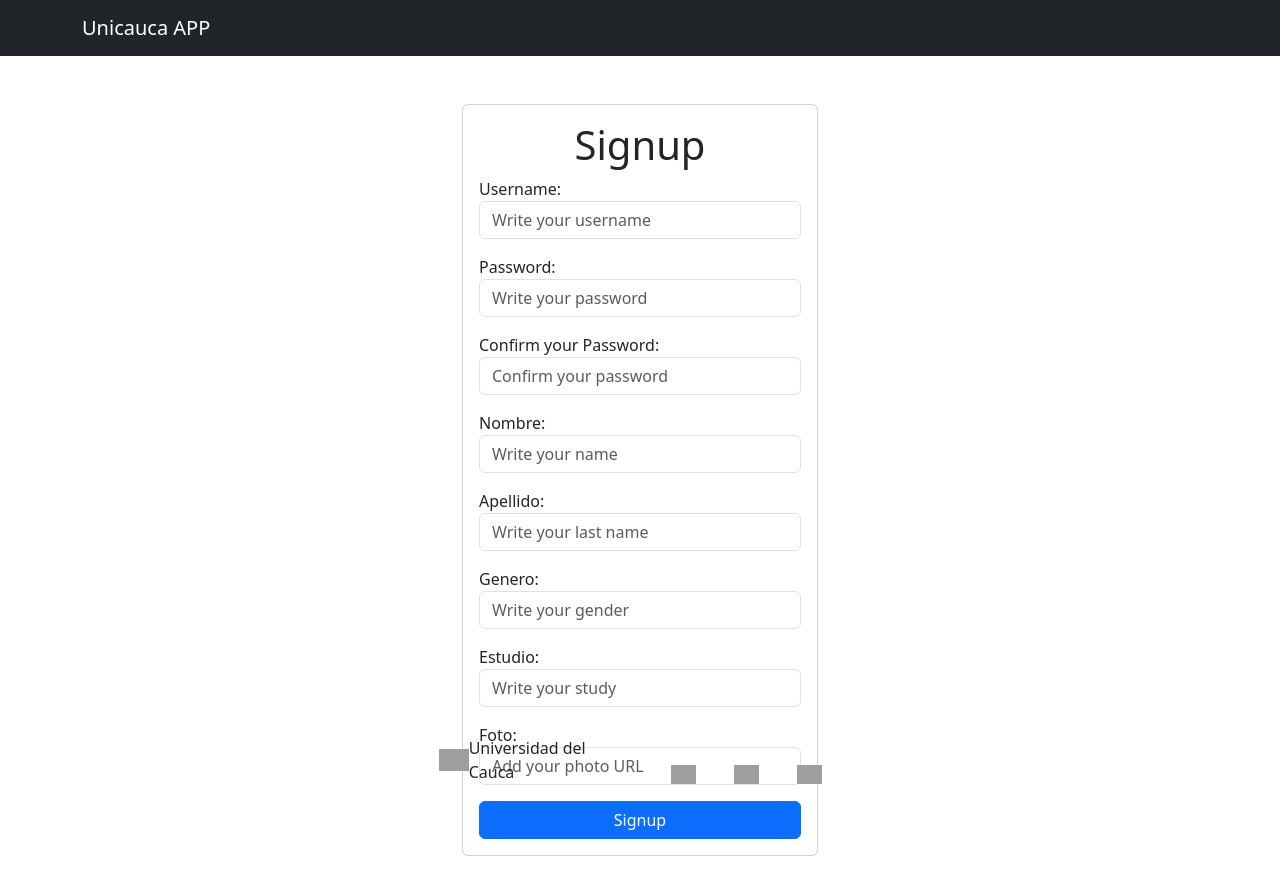
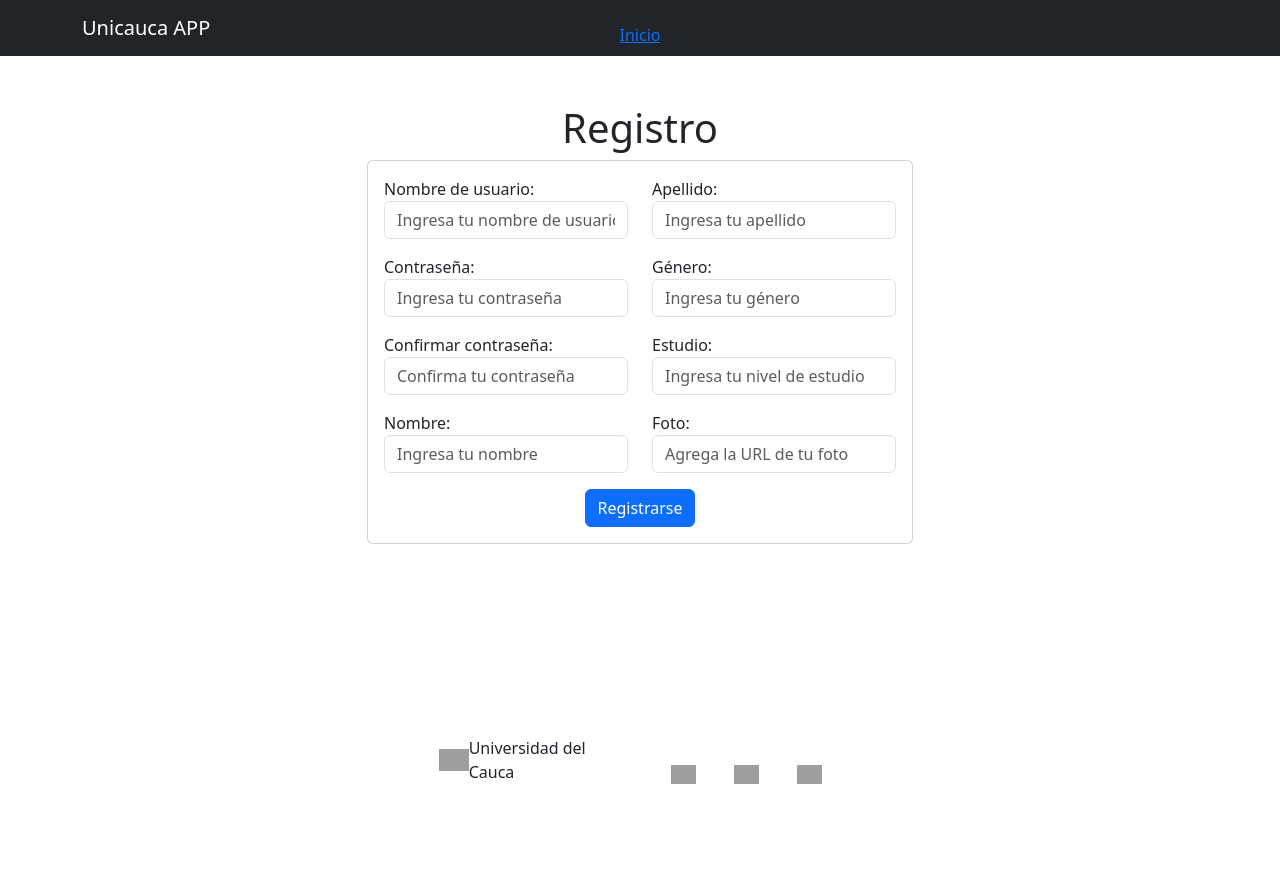
Before and after one commit to AndresFelipeO/CrudDjango, a Django app: page /signup/ in a window 1280 px wide. After the commit the page ends 784 px from the top, so only its background shows below. Run offline with Django 4.2, Linux system fonts and the light colour scheme; grey boxes are pictures that could not be loaded.

Commit message:
coordinador

```diff
--- a/tasks/templates/signin.html
+++ b/tasks/templates/signin.html
@@ -1,4 +1,4 @@
-{% extends 'base.html' %}
+{% extends 'base2.html' %}
 
 {% block content %}
 
--- a/tasks/templates/signup.html
+++ b/tasks/templates/signup.html
@@ -4,56 +4,63 @@
 
 <main class="container">
     <div class="row">
-        <div class="col-md-4 offset-md-4 mt-5">
+        <div class="col-md-6 offset-md-3 mt-5">
+            <h1 class="text-center">Registro</h1>
             <form action="/signup/" method="POST" class="card card-body">
-            <h1 class="text-center">Signup</h1>
                 {{error}}
-            {% csrf_token %} <!--token para verificar que el formulario fue creado para nuestro propio servidor-->
+                {% csrf_token %}
+                <div class="row">
+                    <div class="col-md-6">
                         <div class="mb-3">
-                <label for="username">Username: </label>
-                <input type="text" name="username" id="username" class="form-control" placeholder="Write your username">
+                            <label for="username">Nombre de usuario:</label>
+                            <input type="text" name="username" id="username" class="form-control" placeholder="Ingresa tu nombre de usuario" required>
+                        </div>
+                        <div class="mb-3">
+                            <label for="password1">Contraseña:</label>
+                            <input type="password" name="password1" id="password1" class="form-control" placeholder="Ingresa tu contraseña" required>
+                        </div>
+                        <div class="mb-3">
+                            <label for="password2">Confirmar contraseña:</label>
+                            <input type="password" name="password2" id="password2" class="form-control" placeholder="Confirma tu contraseña" required>
+                        </div>
+                        <div class="mb-3">
+                            <label for="nombre">Nombre:</label>
+                            <input type="text" name="nombre" id="nombre" class="form-control" placeholder="Ingresa tu nombre" required>
+                        </div>
+                    </div>
+                    <div class="col-md-6">
+                        <div class="mb-3">
+                            <label for="apellido">Apellido:</label>
+                            <input type="text" name="apellido" id="apellido" class="form-control" placeholder="Ingresa tu apellido" required>
                         </div>
 
                         <div class="mb-3">
-                <label for="password">Password: </label>
-                <input type="password" name="password1" id="password1" class="form-control" placeholder="Write your password">
+                            <label for="genero">Género:</label>
+                            <input type="text" name="genero" id="genero" class="form-control" placeholder="Ingresa tu género" required>
                         </div>
 
                         <div class="mb-3">
-                <label for="password2">Confirm your Password: </label>
-                <input type="password" name="password2" id="password2" class="form-control" placeholder="Confirm your password">
+                            <label for="estudio">Estudio:</label>
+                            <input type="text" name="estudio" id="estudio" class="form-control" placeholder="Ingresa tu nivel de estudio" required>
                         </div>
 
                         <div class="mb-3">
-                <label for="nombre">Nombre: </label>
-                <input type="text" name="nombre" id="nombre" class="form-control" placeholder="Write your name">
+                            <label for="foto">Foto:</label>
+                            <input type="text" name="foto" id="foto" class="form-control" placeholder="Agrega la URL de tu foto" required>
+                        </div>
+                    </div>
                 </div>
 
-            <div class="mb-3">
-                <label for="apellido">Apellido: </label>
-                <input type="text" name="apellido" id="apellido" class="form-control" placeholder="Write your last name">
+                <div class="row">
+                    <div class="col-md-12 text-center">
+                        <button class="btn btn-primary">Registrarse</button>
                     </div>
-
-            <div class="mb-3">
-                <label for="genero">Genero: </label>
-                <input type="text" name="genero" id="genero" class="form-control" placeholder="Write your gender">
                 </div>
-
-            <div class="mb-3">
-                <label for="estudio">Estudio: </label>
-                <input type="text" name="estudio" id="estudio" class="form-control" placeholder="Write your study">
-            </div>
-
-            <div class="mb-3">
-                <label for="foto">Foto: </label>
-                <input type="text" name="foto" id="foto" class="form-control" placeholder="Add your photo URL">
-            </div>
-
-            <button class="btn btn-primary">
-                Signup
-            </button>
             </form>
         </div>
     </div>
 </main>
+
+<a href="/" class="btn btn-link fixed-top ml-3 mt-3">Inicio</a>
+
 {% endblock %}
--- a/tasks/views.py
+++ b/tasks/views.py
@@ -29,9 +29,18 @@ def signup(request):
                 # Se ejecuto el  python 'manage.py migrate' y se crearon tablas sqlite por defecto
                 user = User.objects.create_user(
                     username=request.POST['username'], password=request.POST['password1'])
+                userDoc = UserDoc.objects.create(
+
+                    nombre = request.POST['nombre'],
+                    apellido = request.POST['apellido'],
+                    genero = request.POST['genero'],
+                    estudio = request.POST['estudio'],
+                    foto=request.POST['foto'],
+                    user=user
+                )
                 user.save()  # guarda el usuario en la base de datos por defecto
-                login(request, user)
-                return redirect('docente_menu') #redirecciona a la pagina tasks
+                userDoc.save()
+                return redirect('decano_menu') #redirecciona a la pagina tasks
             except IntegrityError:
                 return render(request, 'signup.html', {
                     'form': UserCreationForm,
@@ -150,9 +159,8 @@ def signin(request):
 @login_required
 def docente_menu(request):
     #usuario=get_object_or_404(Task,user=request.user)
-    print(request.user.username)
+
     usuario=UserDoc.objects.filter(user=request.user).first()#devuelve todas las tareas de la base de datos
-    print(usuario.nombre)
     if request.method == 'GET':
         return render(request, 'interfazdocente.html',{'user':usuario})
     else:
@@ -160,10 +168,12 @@ def docente_menu(request):
 
 @login_required
 def decano_menu(request):
+    usuario=UserDoc.objects.filter(user=request.user).first()#devuelve todas las tareas de la base de datos
+
     if request.method == 'GET':
-        return render(request, 'interfazDecano.html')
+        return render(request, 'interfazDecano.html',{'user':usuario})
     else:
-        return redirect('interfazDecano.html')
+        return render(request, 'home.html')
 
 
 @login_required
```
Also changed, not shown: tasks/templates/interfazDecano.html (+9 -9 lines), db.sqlite3. Lines whose indentation alone changed are shown as unchanged.
